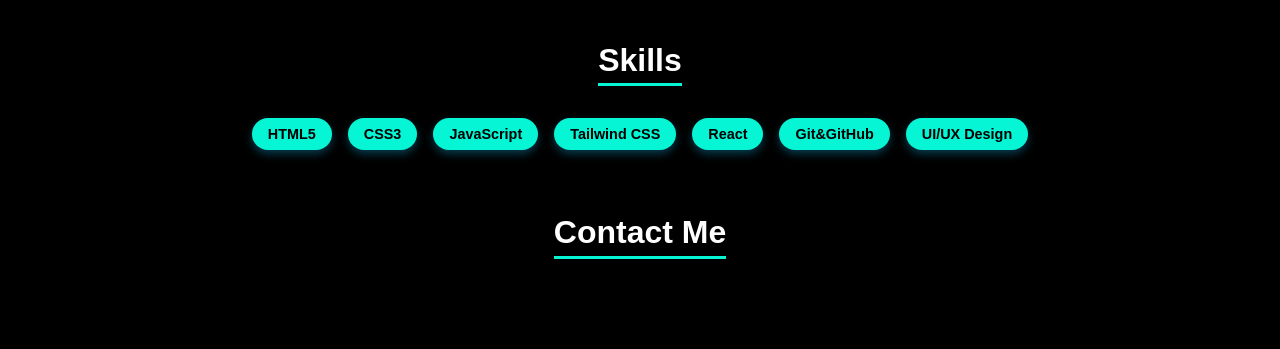
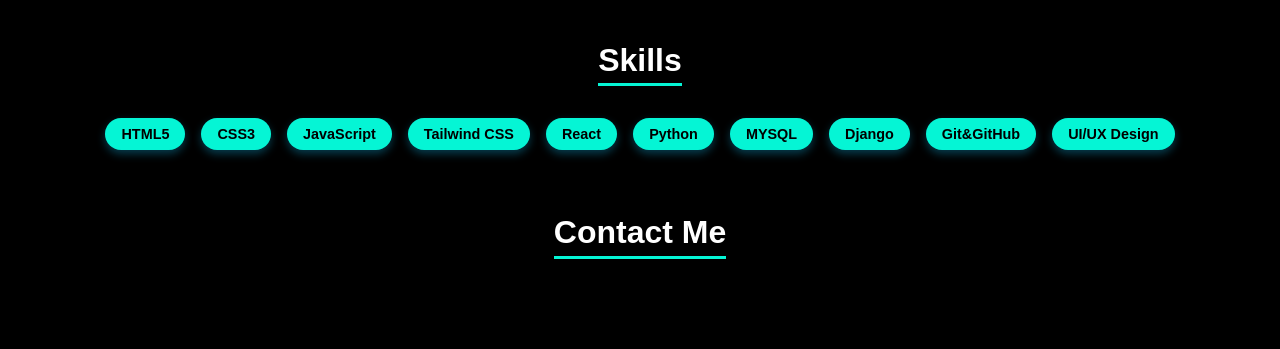
Before and after one commit to Siva010q/portfolio-siva, a plain HTML site: page index.html in a window 1280 px wide. Shown: the part 1396-1745 px from the top of the page. Drawn offline with nearby package versions, Linux system fonts and the light colour scheme.

Commit message:
skills updated

```diff
--- a/index.html
+++ b/index.html
@@ -77,6 +77,9 @@
       <span class="skill">JavaScript</span>
       <span class="skill">Tailwind CSS</span>
       <span class="skill">React</span>
+      <span class="skill">Python</span>
+      <span class="skill">MYSQL</span>
+      <span class="skill">Django</span>
       <span class="skill">Git&GitHub</span>
       <span class="skill">UI/UX Design</span>
     </div>
```
